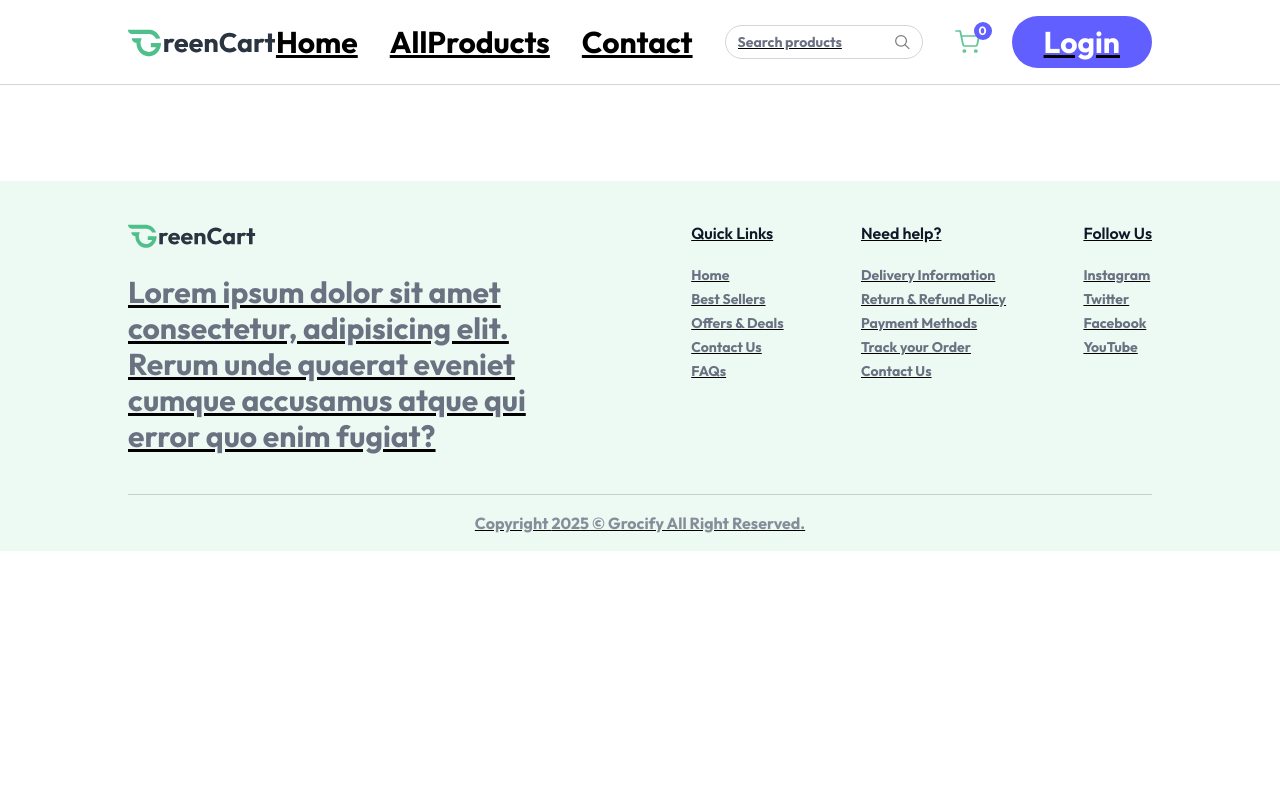
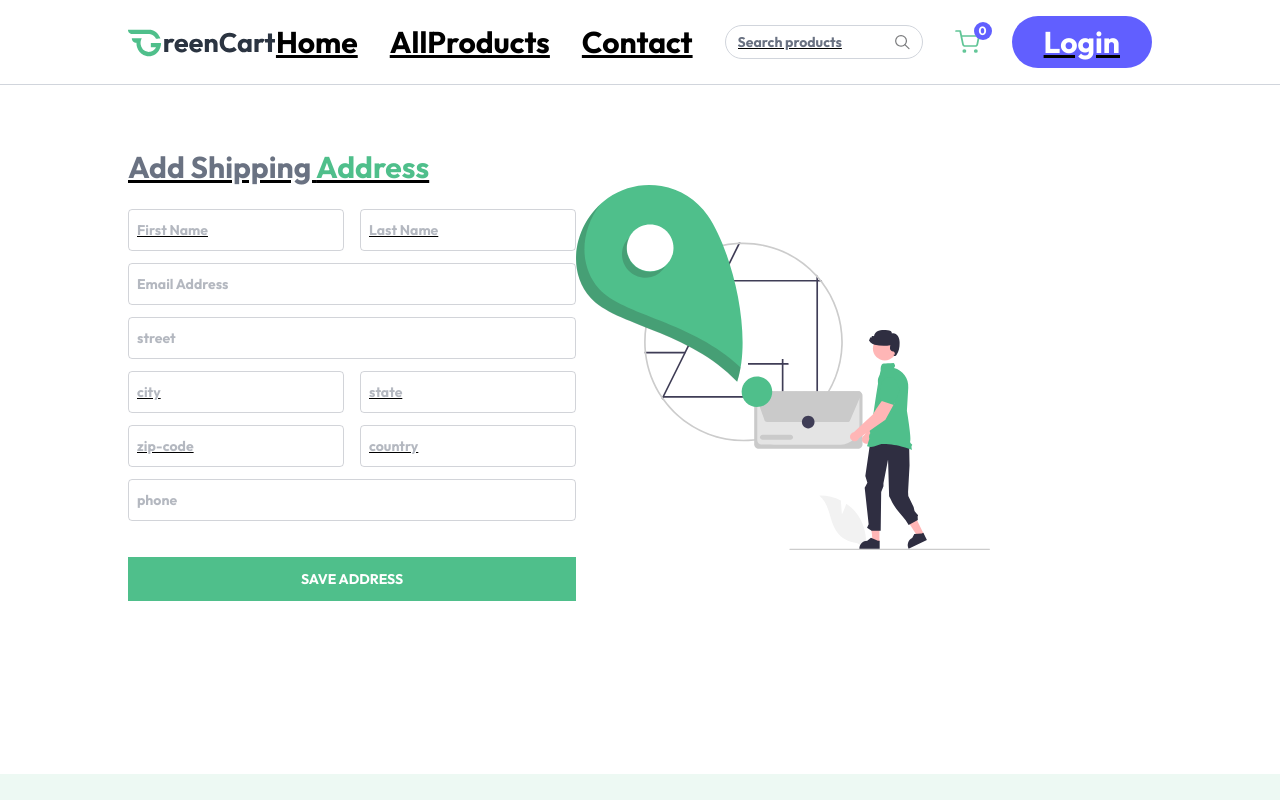
Before and after one commit to Akash-Raj9/GroceryApp, a React (Vite) app in the folder client/: page /add-address in a window 1280 px wide. Shown: the top 800 px of the page. Built offline with nearby package versions, Linux system fonts and the light colour scheme.

Commit message:
order_addresspage

```diff
--- a/client/src/App.jsx
+++ b/client/src/App.jsx
@@ -10,6 +10,8 @@
 import ProductCategory from './pages/ProductCategory'
 import ProductDetails from './pages/ProductDetails'
 import Cart from './pages/Cart'
+import AddAddress from './pages/AddAddress'
+import MyOrders from './pages/MyOrders'
 
 const App = () => {
 
@@ -29,6 +31,8 @@
           <Route path='/AllProducts/:category' element={<ProductCategory/>} />
           <Route path='/AllProducts/:category/:id' element={<ProductDetails/>}/>
           <Route path='/Cart' element={<Cart/>}/>
+          <Route path='/add-address' element={<AddAddress/>}/>
+          <Route path='/My-Orders' element={<MyOrders/>}/>
         </Routes>
       </div>
       {!isSellerPath && <Footer/>}
--- a/client/src/components/ProductCard.jsx
+++ b/client/src/components/ProductCard.jsx
@@ -23,7 +23,7 @@
                 </div>
                 <div className="flex items-end justify-between mt-3">
                     <p className="md:text-xl text-base font-medium text-indigo-500">
-                        {currency}${product.offerPrice} {" "}<span className="text-gray-500/60 md:text-sm text-xs line-through">{currency}${product.price}</span>
+                        {currency}{product.offerPrice} {" "}<span className="text-gray-500/60 md:text-sm text-xs line-through">{currency}${product.price}</span>
                     </p>
                     <div onClick={(e)=>{e.stopPropagation()}} className="text-indigo-500">
                         {!cartItems[product._id] ? (
--- a/client/src/context/AppContext.jsx
+++ b/client/src/context/AppContext.jsx
@@ -8,7 +8,7 @@
 
 export const AppContextProvider = ({children})=>{
 
-    const currency = import.meta.VITE_CURRENCY;
+    const currency = import.meta.env.VITE_CURRENCY;
 
     const navigate = useNavigate();
     const [user,setUser] = useState(false);
--- /dev/null
+++ b/client/src/pages/AddAddress.jsx
@@ -0,0 +1,79 @@
+import React, { useState } from 'react'
+import { assets } from '../assets/assets';
+
+const InputField =({type,placeholder,name,handleChange,address})=>(
+    <input className='w-full px-2 py-2.5 border border-gray-500/30 rounded outline-none text-gray-500 focus:border-primary transition'
+        type={type}
+        placeholder={placeholder}
+        onChange={handleChange}
+        name={name}
+        value={address[name]}
+        required
+    />
+)
+
+const AddAddress = () => {
+
+    const [address,setAddress] = useState({
+      firstName:'',
+      lastName:'',
+      email:'',
+      street:'',
+      city:'',
+      state:'',
+      zipcode:'',
+      country:'',
+      phone:'',
+    })
+
+    const handleChange = (e)=>{
+      const {name,value} = e.target;
+      setAddress((prevAddress)=>({
+        ...prevAddress,
+        [name]:value,
+      }))
+    }
+
+    const onSubmitHandler = async(e) =>{
+        e.preventDefault();
+    }
+
+  return (
+    <div className='mt-16 pb-16'>
+      <p className='text-2xl md:text-3xl text-gray-500'>Add Shipping  <span className='font-semibld text-primary' >Address</span></p>
+      <div className='flex flex-col-reverse md:flex-row justify-betweenmt-10'>
+        <div className='flex-1 max-w-md'>
+            <form onSubmit={onSubmitHandler} className='space-y-3 mt-6 text-sm'>
+                <div className='grid grid-cols-2 gap-4' >
+                    <InputField handleChange={handleChange} address={address} name='firstName' type="text" placeholder="First Name" />
+                    <InputField handleChange={handleChange} address={address} name="lastName" type="text" placeholder="Last Name" />
+                </div>
+                <InputField handleChange={handleChange} address={address} name='email' type='email' placeholder="Email Address" />
+                <InputField handleChange={handleChange} address={address} name='street' type='text' placeholder="street" />
+
+                <div className='grid grid-cols-2 gap-4'>
+                  <InputField handleChange={handleChange} address={address} name='city' type='text' placeholder="city" />
+                  <InputField handleChange={handleChange} address={address} name='state' type='text' placeholder="state" />
+                </div>
+
+                <div className='grid grid-cols-2 gap-4'>
+                  <InputField handleChange={handleChange} address={address} name='zip-code' type='text' placeholder="zip-code" />
+                  <InputField handleChange={handleChange} address={address} name='country' type='text' placeholder="country" />
+                </div>
+
+                <InputField handleChange={handleChange} address={address} name='phone' type='text' placeholder="phone" />
+
+                <button className='w-full mt-6 bg-primary text-white py-3 hover:bg-primary-dull transition cursor-pointer uppercase'>
+                  save address
+                </button>
+
+
+            </form>
+        </div>
+        <img className='md:mr-16 mb-16 md:mt-0' src={assets.add_address_iamge} alt="add address" />
+      </div>
+    </div>
+  )
+}
+
+export default AddAddress;
--- /dev/null
+++ b/client/src/pages/MyOrders.jsx
@@ -0,0 +1,60 @@
+import React, { useEffect, useState } from 'react'
+import { useAppContext } from '../context/AppContext'
+import { assets, dummyOrders } from '../assets/assets';
+
+const MyOrders = () => {
+
+    const [myOrders,setMyOrders] = useState([])
+    const {currency} = useAppContext();
+
+    const fetchMyOrders = async () => {
+        setMyOrders(dummyOrders);
+    }
+
+    useEffect(()=>{
+        fetchMyOrders();
+    },[])
+
+  return (
+    <div className='mt-16 pb-usest'>
+        <div className='flex flex-col items-end w-max mb-8'>
+            <p className='text-2xl font-medium uppercase' >My Orders</p>
+            <div className='w-16 h-0.5 bg-primary rounded-full' ></div>
+        </div>
+        {myOrders.map((order,index)=>(
+            <div key={index} className='border border-gray-300 rounded-lg mb-10 p-4 py-5 max-w-4xl' >
+                <p className='flex justify-between md:items-center text-gray-400 md:font-medium max-md:flex-col' >
+                    <span>Order Id: {order._id}</span>
+                    <span>Payment: {order.paymentType}</span>
+                    <span>Total Amount: {currency}{order.amount}</span>
+                </p>
+                {order.items.map((item,index)=>(
+                    <div key={index} className={`relative bg-white text-gray-500/70 ${order.items.length!==index+1 && "border-b"} border-gray-300 flex flex-col md:flex-row md:items-center justify-between p-4 py-5 md:gap-16 w-full max-w-4xl `}>
+                        <div className='flex items-center mb-4 md:mb-0'>
+                            <div className='bg-primary/10 p-4 rounded-lg'>
+                                <img src={item.product.image[0]} alt="" className='w-16 h-16' />
+                            </div>
+                            <div className='ml-4'>
+                                <h2 className='text-xl font-medium text-gray-800'>{item.product.name}</h2>
+                                <p>category : {item.product.category}</p>
+                            </div>
+                        </div>
+
+                        <div className='flex flex-col justify-center md:ml-8 mb-4 mf:mb-0'>
+                            <p>Quantity: {item.quantity || "1"}</p>
+                            <p>status: {order.status}</p>
+                            <p>Date: {new Date(order.createdAt).toLocaleDateString()}</p>
+                        </div>
+                        <p className='text-primary text-lg font-medium'>
+                            Amount: {currency}{item.product.offerPrice * item.quantity}
+                        </p>
+
+                    </div>
+                ))}
+            </div>
+        ))}
+    </div>
+  )
+}
+
+export default MyOrders
```
